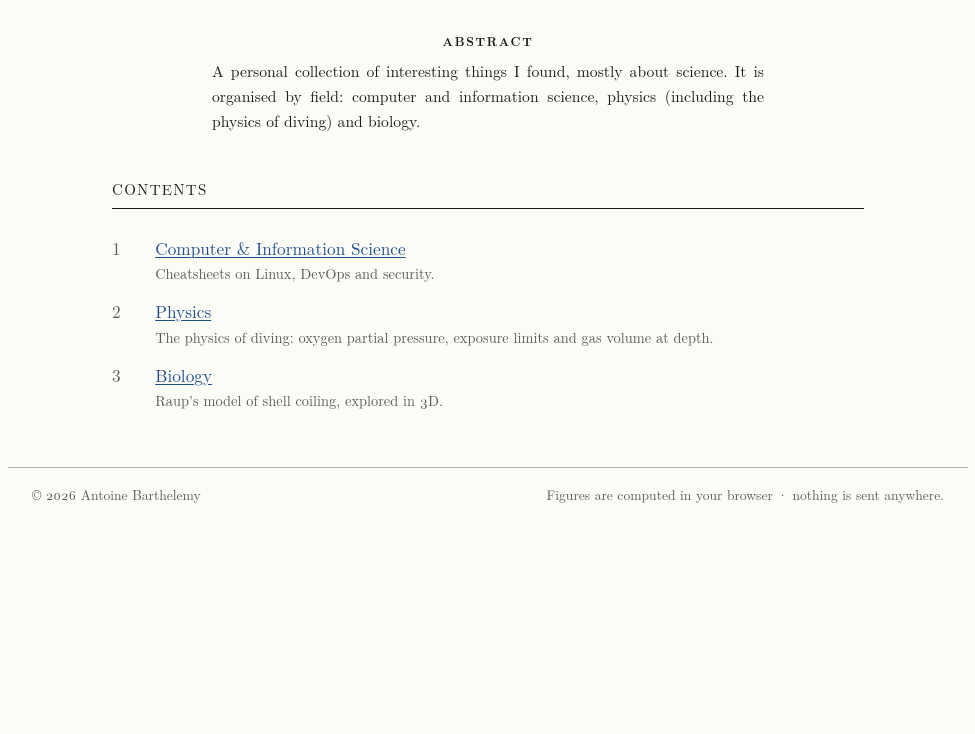
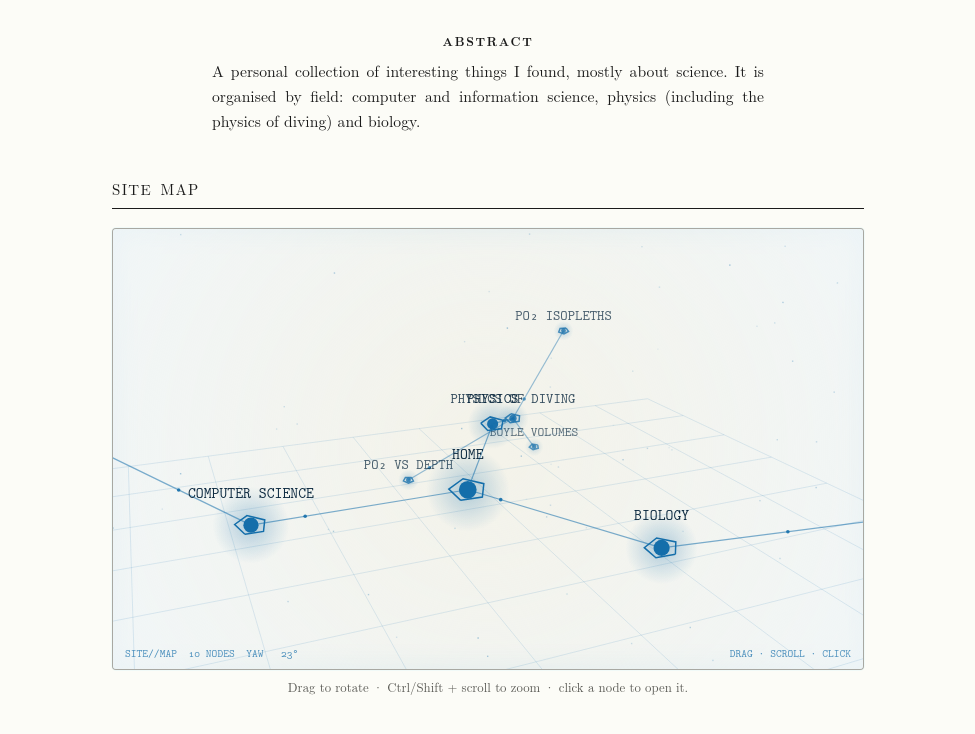
Before and after one commit to Ant0wan/ant0wan.github.io, a plain HTML site: page index.html in a window 1280 px wide. Shown: the part 216-950 px from the top of the page, without its empty margins (152-1127 px from the left). Before the commit the page ends 800 px from the top, so only its background shows below. Drawn offline with Linux system fonts and the light colour scheme.

Commit message:
morphospaces

```diff
--- a/index.html
+++ b/index.html
@@ -29,6 +29,12 @@
     A personal collection of interesting things I found, mostly about science. It is organised by field: computer and information science, physics (including the physics of diving) and biology.
   </div>
 
+  <h2 class="section">Site map</h2>
+  <div class="sitemap-wrap">
+    <canvas id="sitemap" role="img" aria-label="Interactive 3D map of the site. Drag to rotate, click a node to open the page. The same links are listed under Contents."></canvas>
+  </div>
+  <p class="sitemap-hint">Drag to rotate &middot; Ctrl/Shift + scroll to zoom &middot; click a node to open it.</p>
+
   <h2 class="section">Contents</h2>
   <ul class="toc">
     <li><span class="num">1</span><span><a href="computer-science.html">Computer &amp; Information Science</a><span class="desc">Cheatsheets on Linux, DevOps and security.</span></span></li>
@@ -36,6 +42,7 @@
     <li><span class="num">3</span><span><a href="biology.html">Biology</a><span class="desc">Raup’s model of shell coiling, explored in 3D.</span></span></li>
   </ul>
 </main>
+<script src="sitemap.js"></script>
 <footer class="site-footer">
   <span>&copy; 2026 Antoine Barthelemy</span>
   <span>Figures are computed in your browser &middot; nothing is sent anywhere.</span>
--- a/site.css
+++ b/site.css
@@ -210,3 +210,12 @@ figcaption b { font-weight: bold; font-variant-numeric: lining-nums; }
 .field select { font: inherit; font-size: 1rem; letter-spacing: 0; text-transform: none; color: var(--ink); background: var(--bg); border: 1px solid var(--grid-strong); padding: .2rem .5rem; border-radius: 0; min-width: 9rem; }
 .field input[type="range"] { width: 9rem; padding: 0; accent-color: var(--ink); }
 .field b { font-weight: normal; color: var(--ink); text-transform: none; letter-spacing: 0; font-variant-numeric: lining-nums; }
+
+/* 3D site map (home page) */
+.sitemap-wrap { position: relative; border: 1px solid var(--grid-strong); background: var(--panel); border-radius: 4px; overflow: hidden;
+  box-shadow: 0 0 0 1px rgba(110, 231, 255, .08), 0 0 28px rgba(31, 143, 200, .12) inset; }
+:root[data-theme="dark"] .sitemap-wrap { background: #080e14; border-color: rgba(110, 231, 255, .35); box-shadow: 0 0 24px rgba(110, 231, 255, .15), 0 0 40px rgba(110, 231, 255, .06) inset; }
+#sitemap { display: block; width: 100%; height: 440px; cursor: grab; touch-action: pan-y; }
+#sitemap:active { cursor: grabbing; }
+.sitemap-hint { font-size: .8rem; color: var(--muted); text-align: center; margin: .4rem 0 1.5rem; }
+@media (max-width: 640px) { #sitemap { height: 340px; } }
--- /dev/null
+++ b/sitemap.js
@@ -0,0 +1,180 @@
+/* 3D site map for the home page: canvas, no dependencies.
+   Drag to rotate, hover to highlight, click a node to open the page. */
+(function () {
+  var cv = document.getElementById('sitemap');
+  if (!cv) return;
+  var ctx = cv.getContext('2d');
+
+  // ---- graph ----------------------------------------------------------
+  var N = [
+    { id: 'home', label: 'Home', href: 'index.html', r: 9 },
+    { id: 'cs', label: 'Computer Science', href: 'computer-science.html', r: 7, p: 'home' },
+    { id: 'ph', label: 'Physics', href: 'physics.html', r: 7, p: 'home' },
+    { id: 'bi', label: 'Biology', href: 'biology.html', r: 7, p: 'home' },
+    { id: 'ch', label: 'Cheatsheets', href: 'cheatsheets.html', r: 5, p: 'cs' },
+    { id: 'dv', label: 'Physics of Diving', href: 'diving.html', r: 5.5, p: 'ph' },
+    { id: 'pp', label: 'pO₂ vs depth', href: 'ppo2.html', r: 4, p: 'dv' },
+    { id: 'vo', label: 'Boyle volumes', href: 'volumes.html', r: 4, p: 'dv' },
+    { id: 'ox', label: 'pO₂ isopleths', href: 'oxygen-chart.html', r: 4, p: 'dv' },
+    { id: 'ms', label: 'Raup morphospace', href: 'morphospace.html', r: 5, p: 'bi' }
+  ];
+  var by = {}; N.forEach(function (n) { by[n.id] = n; });
+  var pos = {
+    home: [0, 0, 0],
+    cs: [-150, 0, 0], ph: [75, 0, 130], bi: [75, 0, -130],
+    ch: [-250, -70, 20],
+    dv: [150, 40, 250],
+    pp: [60, 130, 340], vo: [230, 120, 360], ox: [250, -30, 330],
+    ms: [160, -60, -250]
+  };
+  // centre the cloud on the origin
+  var c = [0, 0, 0]; N.forEach(function (n) { n.x = pos[n.id][0]; n.y = pos[n.id][1]; n.z = pos[n.id][2]; c[0] += n.x; c[1] += n.y; c[2] += n.z; });
+  N.forEach(function (n) { n.x -= c[0] / N.length; n.y -= c[1] / N.length; n.z -= c[2] / N.length; });
+  var edges = N.filter(function (n) { return n.p; }).map(function (n) { return [by[n.p], n]; });
+
+  // starfield / floor grid points
+  var stars = [];
+  for (var i = 0; i < 140; i++) stars.push([(Math.random() - .5) * 900, (Math.random() - .5) * 600, (Math.random() - .5) * 900]);
+
+  // ---- state ----------------------------------------------------------
+  var W = 0, H = 0, dpr = 1;
+  var yaw = -0.5, pitch = 0.35, vyaw = 0.003, zoom = 1;
+  var drag = null, moved = 0, hover = null, t0 = performance.now(), visible = true;
+  var reduce = window.matchMedia && matchMedia('(prefers-reduced-motion: reduce)').matches;
+  if (reduce) vyaw = 0;
+
+  function resize() {
+    var r = cv.getBoundingClientRect(); dpr = Math.min(window.devicePixelRatio || 1, 2);
+    W = r.width; H = r.height; cv.width = W * dpr; cv.height = H * dpr; ctx.setTransform(dpr, 0, 0, dpr, 0, 0);
+  }
+
+  function project(x, y, z) {
+    var cy = Math.cos(yaw), sy = Math.sin(yaw), cp = Math.cos(pitch), sp = Math.sin(pitch);
+    var x1 = x * cy - z * sy, z1 = x * sy + z * cy;
+    var y1 = y * cp - z1 * sp, z2 = y * sp + z1 * cp;
+    var d = 700, s = d / (d + z2) * zoom * Math.min(W / 640, 1.3);
+    return { x: W / 2 + x1 * s, y: H / 2 + y1 * s, s: s, z: z2 };
+  }
+
+  function col() {
+    var dark = document.documentElement.getAttribute('data-theme') === 'dark';
+    return dark
+      ? { line: '110,231,255', node: '110,231,255', hot: '255,196,90', ink: '#e8f6ff', halo: 'rgba(110,231,255,', bg: 'rgba(8,14,20,', grid: '110,231,255', gA: .22 }
+      : { line: '20,110,170', node: '20,110,170', hot: '200,90,10', ink: '#0d2a40', halo: 'rgba(20,110,170,', bg: 'rgba(240,247,252,', grid: '20,110,170', gA: .2 };
+  }
+
+  function draw(now) {
+    var C = col(), t = (now - t0) / 1000;
+    ctx.clearRect(0, 0, W, H);
+
+    // background
+    var g = ctx.createRadialGradient(W / 2, H / 2, 20, W / 2, H / 2, Math.max(W, H) * .7);
+    g.addColorStop(0, C.bg + '0.0)'); g.addColorStop(1, C.bg + '0.9)');
+    ctx.fillStyle = g; ctx.fillRect(0, 0, W, H);
+
+    // floor grid
+    ctx.lineWidth = 1;
+    var gy = 150, step = 100, ext = 500;
+    for (var k = -ext; k <= ext; k += step) {
+      [[k, -ext, k, ext], [-ext, k, ext, k]].forEach(function (l) {
+        var a = project(l[0], gy, l[1]), b = project(l[2], gy, l[3]);
+        ctx.strokeStyle = 'rgba(' + C.grid + ',' + C.gA * .6 + ')';
+        ctx.beginPath(); ctx.moveTo(a.x, a.y); ctx.lineTo(b.x, b.y); ctx.stroke();
+      });
+    }
+    // stars
+    stars.forEach(function (s) {
+      var p = project(s[0], s[1], s[2]), a = Math.max(0, Math.min(1, .5 - p.z / 1400));
+      ctx.fillStyle = 'rgba(' + C.node + ',' + a * .5 + ')';
+      ctx.fillRect(p.x, p.y, 1.4, 1.4);
+    });
+
+    // project nodes
+    N.forEach(function (n) { n.q = project(n.x, n.y, n.z); });
+
+    // edges with travelling pulses
+    edges.forEach(function (e, i) {
+      var a = e[0].q, b = e[1].q, hot = hover && (hover === e[0] || hover === e[1]);
+      var fog = Math.max(.25, Math.min(1, 1 - (a.z + b.z) / 2 / 900));
+      ctx.strokeStyle = 'rgba(' + (hot ? C.hot : C.line) + ',' + (hot ? .95 : .55 * fog) + ')';
+      ctx.lineWidth = hot ? 2 : 1.2;
+      ctx.beginPath(); ctx.moveTo(a.x, a.y); ctx.lineTo(b.x, b.y); ctx.stroke();
+      var u = ((t * .35 + i * .21) % 1);
+      ctx.fillStyle = 'rgba(' + (hot ? C.hot : C.node) + ',' + .9 * fog + ')';
+      ctx.beginPath(); ctx.arc(a.x + (b.x - a.x) * u, a.y + (b.y - a.y) * u, 1.8, 0, 6.283); ctx.fill();
+    });
+
+    // nodes, far to near
+    var order = N.slice().sort(function (p, q) { return q.q.z - p.q.z; });
+    order.forEach(function (n) {
+      var q = n.q, hot = hover === n, fog = Math.max(.35, Math.min(1, 1 - q.z / 1000));
+      var R = n.r * q.s * (hot ? 1.35 : 1), rgb = hot ? C.hot : C.node;
+      var pulse = 1 + .12 * Math.sin(t * 2 + n.x);
+      // halo
+      var h = ctx.createRadialGradient(q.x, q.y, 0, q.x, q.y, R * 3.2 * pulse);
+      h.addColorStop(0, 'rgba(' + rgb + ',' + (hot ? .55 : .3) * fog + ')'); h.addColorStop(1, 'rgba(' + rgb + ',0)');
+      ctx.fillStyle = h; ctx.beginPath(); ctx.arc(q.x, q.y, R * 3.2 * pulse, 0, 6.283); ctx.fill();
+      // wireframe diamond (octahedron silhouette) + core
+      ctx.strokeStyle = 'rgba(' + rgb + ',' + fog + ')'; ctx.lineWidth = 1.5;
+      ctx.beginPath();
+      var rot = t * .6 + n.z * .01, m = 5;
+      for (var i = 0; i <= m; i++) { var an = rot + i / m * 6.283, rr = R * 1.5; ctx[i ? 'lineTo' : 'moveTo'](q.x + Math.cos(an) * rr, q.y + Math.sin(an) * rr * .6); }
+      ctx.stroke();
+      ctx.fillStyle = 'rgba(' + rgb + ',' + fog + ')';
+      ctx.beginPath(); ctx.arc(q.x, q.y, R * .7, 0, 6.283); ctx.fill();
+      // label
+      ctx.font = (hot ? '600 ' : '') + Math.round(11 + 3 * Math.min(q.s, 1.4)) + 'px ' + getComputedStyle(document.body).getPropertyValue('--mono');
+      ctx.textAlign = 'center'; ctx.fillStyle = hot ? 'rgb(' + C.hot + ')' : C.ink;
+      ctx.globalAlpha = hot ? 1 : Math.max(.5, fog);
+      ctx.fillText(n.label.toUpperCase(), q.x, q.y - R * 2.1 - 4);
+      ctx.globalAlpha = 1;
+    });
+
+    // HUD
+    ctx.font = '11px ' + getComputedStyle(document.body).getPropertyValue('--mono');
+    ctx.textAlign = 'left'; ctx.fillStyle = 'rgba(' + C.node + ',.75)';
+    ctx.fillText('SITE//MAP  ' + N.length + ' NODES  YAW ' + ((yaw * 57.3) % 360).toFixed(0).padStart(4, ' ') + '°', 12, H - 12);
+    ctx.textAlign = 'right';
+    ctx.fillText(hover ? '▶ ' + hover.href : 'DRAG · SCROLL · CLICK', W - 12, H - 12);
+  }
+
+  function frame(now) {
+    if (visible) {
+      if (!drag) { yaw += vyaw * (hover ? .15 : 1); }
+      draw(now);
+    }
+    requestAnimationFrame(frame);
+  }
+
+  // ---- interaction ----------------------------------------------------
+  function pick(e) {
+    var r = cv.getBoundingClientRect(), mx = e.clientX - r.left, my = e.clientY - r.top, best = null, bd = 1e9;
+    N.forEach(function (n) {
+      if (!n.q) return;
+      var d = Math.hypot(n.q.x - mx, n.q.y - my), lim = Math.max(18, n.r * n.q.s * 2.2);
+      if (d < lim && d < bd) { bd = d; best = n; }
+    });
+    return best;
+  }
+  cv.addEventListener('pointerdown', function (e) { drag = { x: e.clientX, y: e.clientY }; moved = 0; cv.setPointerCapture(e.pointerId); });
+  cv.addEventListener('pointermove', function (e) {
+    if (drag) {
+      var dx = e.clientX - drag.x, dy = e.clientY - drag.y; moved += Math.abs(dx) + Math.abs(dy);
+      yaw += dx * .008; pitch = Math.max(-1.2, Math.min(1.2, pitch + dy * .006)); vyaw = dx ? Math.sign(dx) * .003 : vyaw;
+      drag.x = e.clientX; drag.y = e.clientY;
+    } else { hover = pick(e); cv.style.cursor = hover ? 'pointer' : 'grab'; }
+  });
+  cv.addEventListener('pointerup', function (e) {
+    var wasClick = moved < 6; drag = null;
+    if (wasClick) { var n = pick(e); if (n) location.href = n.href; }
+  });
+  cv.addEventListener('pointerleave', function () { hover = null; });
+  cv.addEventListener('wheel', function (e) {
+    if (!e.ctrlKey && !e.shiftKey) return; // keep normal page scrolling
+    e.preventDefault(); zoom = Math.max(.6, Math.min(2, zoom * (e.deltaY < 0 ? 1.08 : .92)));
+  }, { passive: false });
+  window.addEventListener('resize', resize);
+  if ('IntersectionObserver' in window) new IntersectionObserver(function (en) { visible = en[0].isIntersecting; }).observe(cv);
+
+  resize(); requestAnimationFrame(frame);
+})();
```
